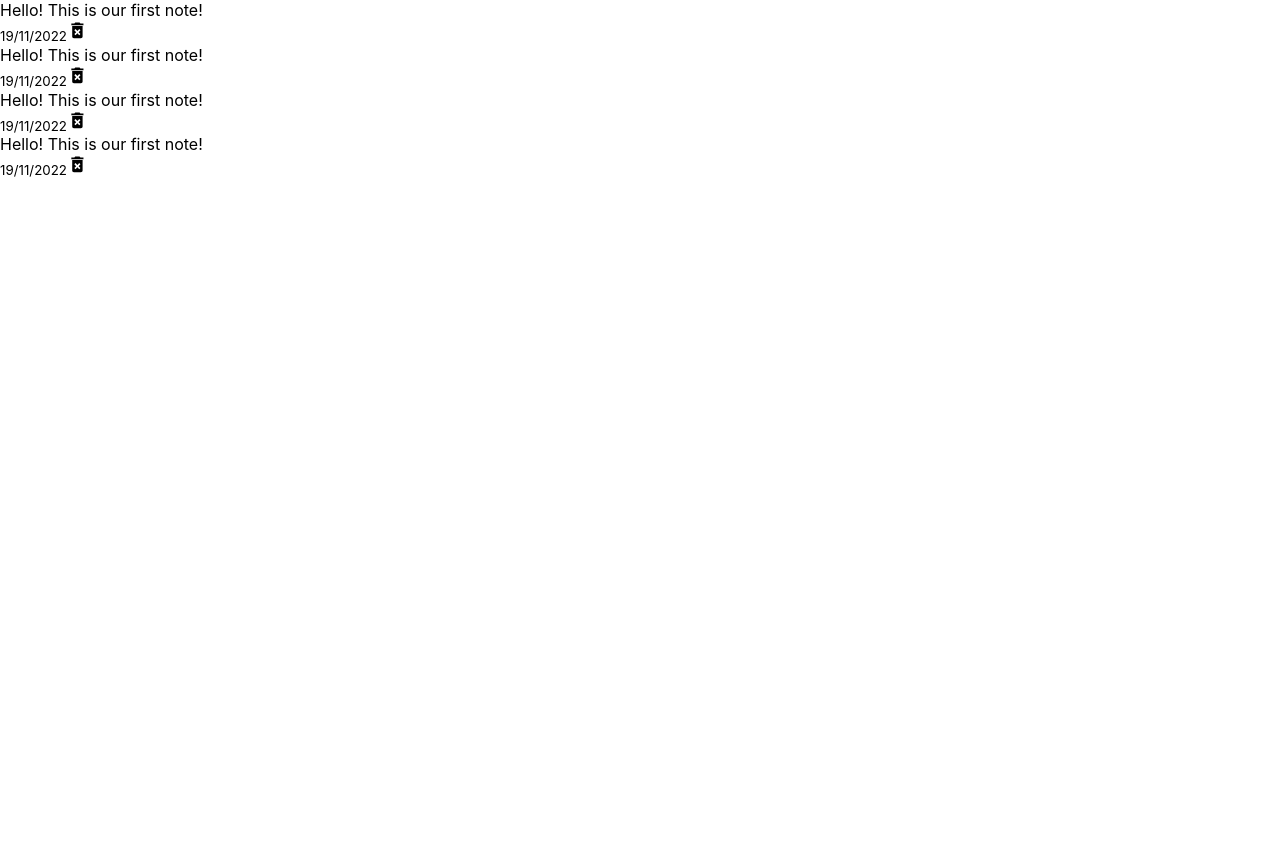
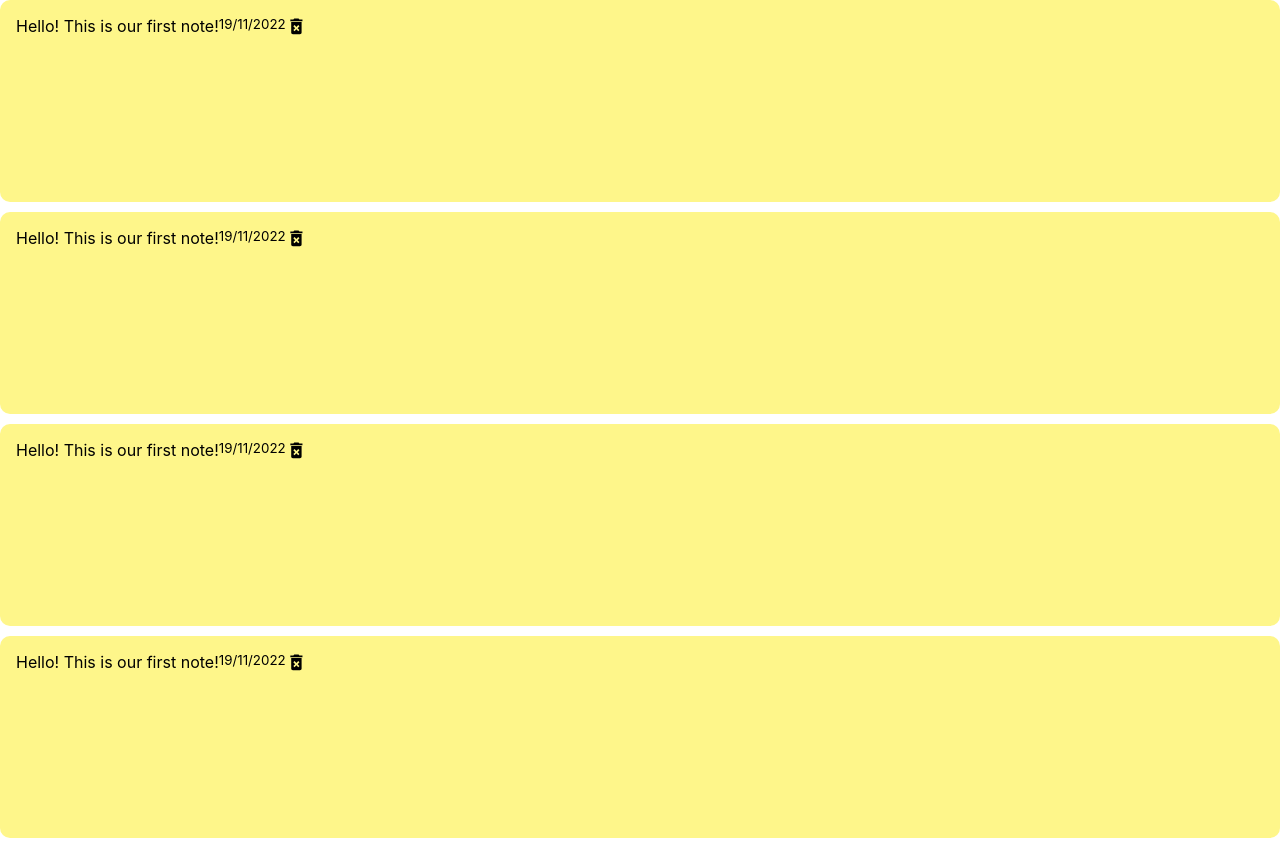
Before and after one commit to chelahcynthia/my-notes-app, a React (Create React App) app in the folder my-notes-app/: page / in a window 1280 px wide. Before the commit the page ends 800 px from the top, so only its background shows below. Built offline with nearby package versions, Linux system fonts and the light colour scheme.

Commit message:
Add index.css styling

```diff
--- a/my-notes-app/src/index.css
+++ b/my-notes-app/src/index.css
@@ -11,3 +11,12 @@ code {
   font-family: source-code-pro, Menlo, Monaco, Consolas, 'Courier New',
     monospace;
 }
+
+.note {
+  background-color: #fef68a;
+  margin-bottom: 10px;
+  border-radius: 10px;
+  padding: 1rem;
+  min-height: 170px;
+  display: flex;
+}
```
